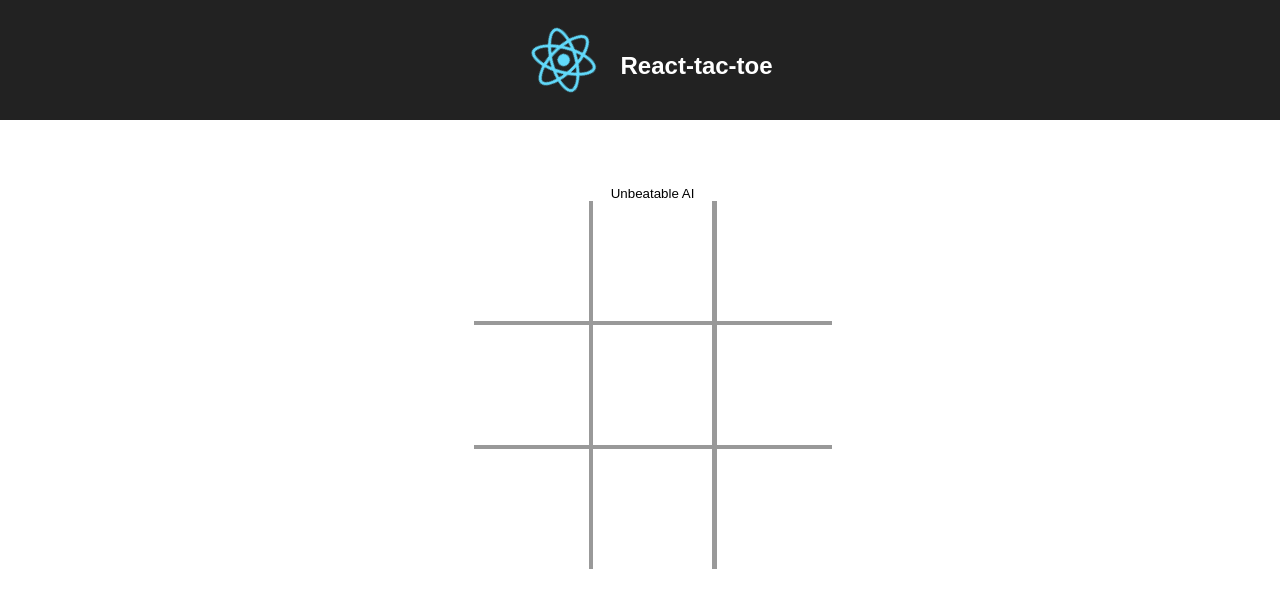
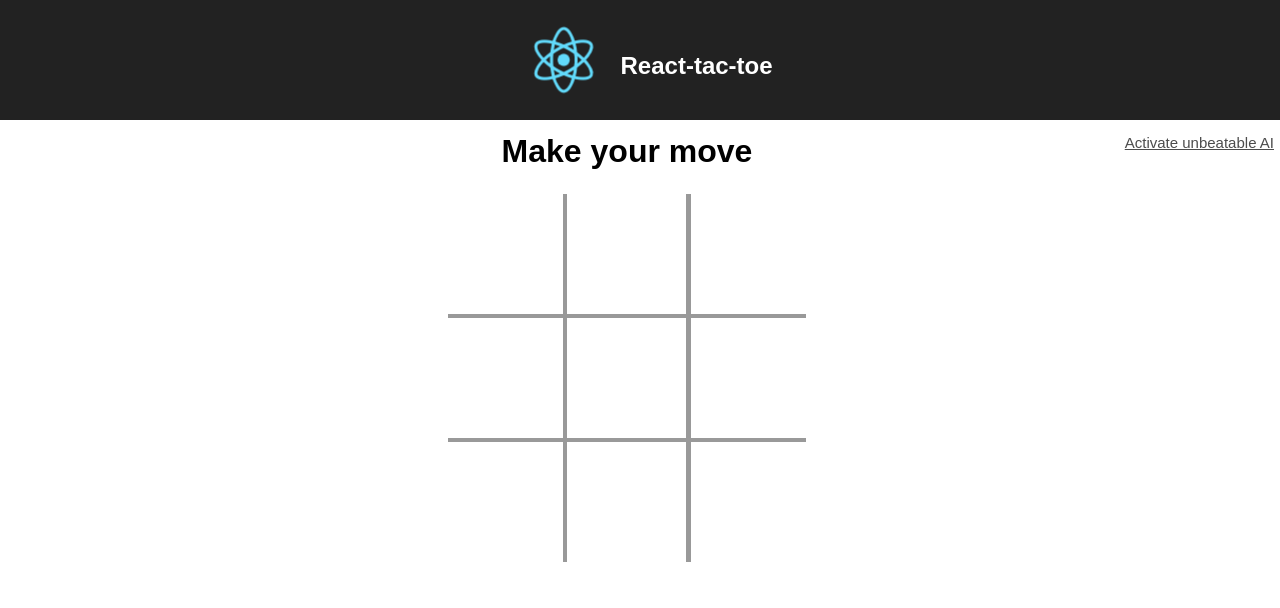
Before and after one commit to Jefferson-Faseler/React-tac-toe, a React (Create React App) app: page / in a window 1280 px wide. Shown: the top 608 px of the page. Built offline with nearby package versions, Linux system fonts and the light colour scheme.

Commit message:
Adjust styling for app. Centered game and message, AI button in corner.

```diff
--- a/src/App.css
+++ b/src/App.css
@@ -11,6 +11,7 @@
 
 .header-title {
   display: inline-block;
+  text-align: center;
 }
 
 .App-header {
--- a/src/Board.js
+++ b/src/Board.js
@@ -13,7 +13,8 @@ class Board extends React.Component {
       squares: Array(9).fill(null),
       turn: 'X',
       computerSymbol: '',
-      computerPlaying: false
+      computerPlaying: false,
+      message: 'Make your move'
     }
     this.handleBoardClick = this.handleBoardClick.bind(this)
     this.handleAIClick = this.handleAIClick.bind(this)
@@ -124,8 +125,9 @@ class Board extends React.Component {
   render() {
     return (
       <div>
+        <button onClick={this.handleAIClick} className="header-title computer">Activate unbeatable AI</button>
         <div className="game-board">
-        <button onClick={this.handleAIClick}>Unbeatable AI</button>
+        <h1 className="header-title game-message">{this.state.message}</h1>
           <div className={"board-row"}>
             <Square value={0} onClick={this.handleBoardClick} symbol={this.state.squares[0]} place={"square left"}/>
             <Square value={1} onClick={this.handleBoardClick} symbol={this.state.squares[1]} place={"square"}/>
@@ -142,7 +144,6 @@ class Board extends React.Component {
             <Square value={8} onClick={this.handleBoardClick} symbol={this.state.squares[8]} place={"square right"}/>
           </div>
         </div>
-        <h1>{this.state.message}</h1>
       </div>
     )
   }
--- a/src/index.css
+++ b/src/index.css
@@ -6,8 +6,8 @@ body {
 
 .game-board {
   width: 358px;
-  margin-left: 37%;
-  margin-top: 5%;
+  margin-left: 35%;
+  margin-top: 1%;
 }
 
 .board-row:after {
@@ -73,3 +73,16 @@ button:active {
   border: none;
   border-left: 5px solid #999;
 }
+
+.game-message {
+  margin-top: 0;
+  padding-top: 0;
+  margin-bottom: 25px;
+}
+
+.computer {
+  text-decoration: underline;
+  float: right;
+  font-size: 15px;
+  color: #4c4c4c;
+}
```
Lines whose indentation alone changed are shown as unchanged.
